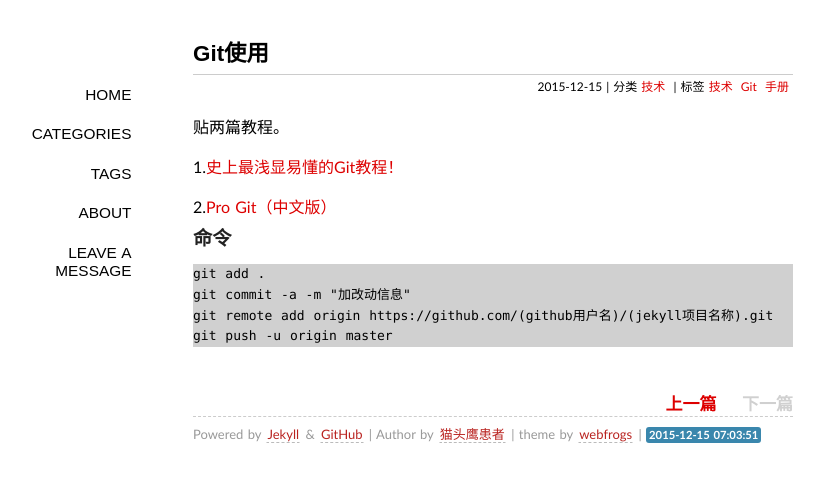
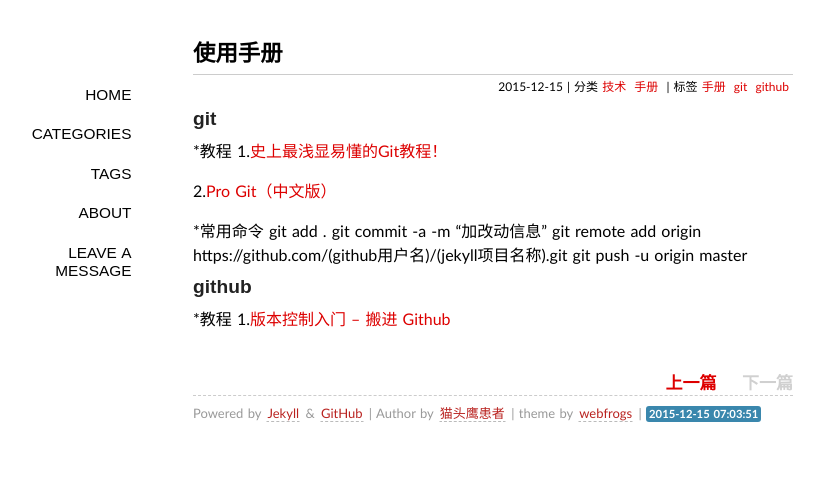
Before and after one commit to NightKs/NightKs.github.io, a Jekyll site: the page built from _posts/2015-12-15-git-shi-yong.md, in a window 1280 px wide. Shown: the top 482 px of the page, without its empty margins (147-971 px from the left). Built offline with Jekyll 4.4.1, drawn with Linux system fonts in a browser that asks for light colours; some web fonts are replaced; Markdown is read by kramdown in place of the engine named in the settings; comment, search, counter and statistics services are not loaded.

Commit message:
修改文章

```diff
--- a/_posts/2015-12-15-git-shi-yong.md
+++ b/_posts/2015-12-15-git-shi-yong.md
@@ -1,19 +1,22 @@
 ---
 layout: post
 date: 2015-12-15 13:45:20 +0800
-title: Git使用
-categories: 技术
-tags: 技术 Git 手册
+title: 使用手册
+categories: 技术 手册
+tags: 手册 git github
 ---
-贴两篇教程。
-
+###git
+*教程
 1.[史上最浅显易懂的Git教程！](http://www.liaoxuefeng.com/wiki/
 0013739516305929606dd18361248578c67b8067c8c017b000)
 
 2.[Pro Git（中文版）](http://git.oschina.net/progit/)
 
-###命令
+*常用命令
 	git add .
 	git commit -a -m "加改动信息"
 	git remote add origin https://github.com/(github用户名)/(jekyll项目名称).git
 	git push -u origin master
+###github
+*教程
+1.[版本控制入门 – 搬进 Github](http://www.imooc.com/learn/390)
```
